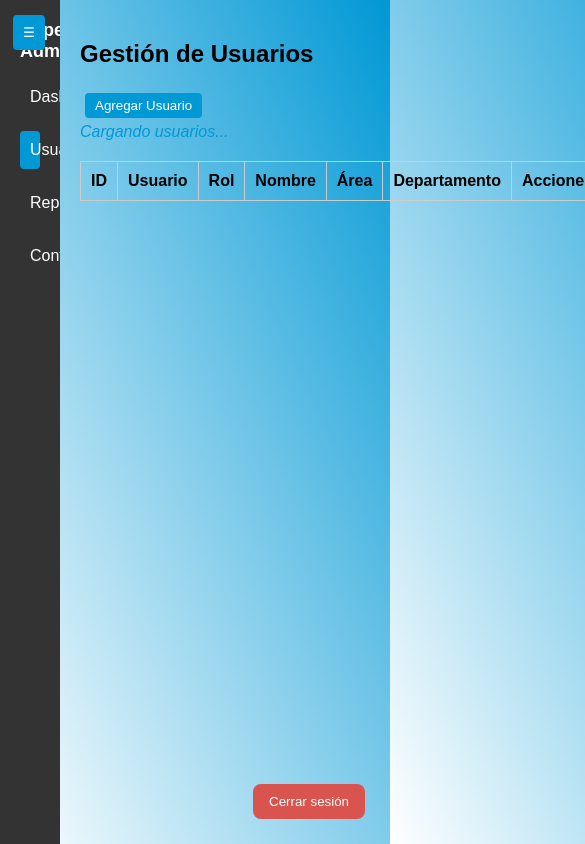
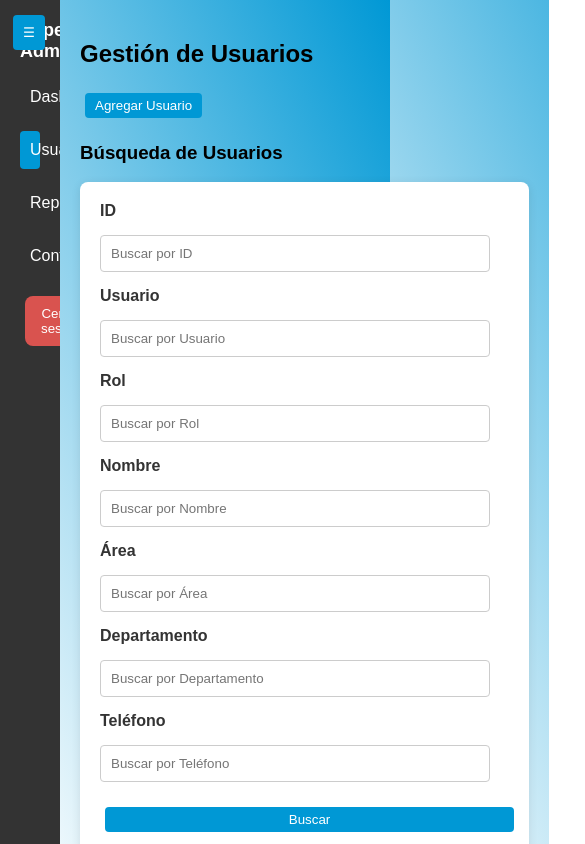
Before and after one commit to dylanchos8/proyecto-vales, a plain HTML site: page superadmin.html in a window 390 px wide. Both pictures are taken after a click on the link "Usuarios". Shown: the top 844 px of the page, 585 px wide, since content can reach past the window. Drawn offline with Linux system fonts and the light colour scheme.

Commit message:
Enhance user management with search form and layout
Updated user management section with search functionality and improved layout.

```diff
--- a/superadmin.html
+++ b/superadmin.html
@@ -95,8 +95,61 @@
       button { padding: 5px 10px; margin: 5px; background: #0098d5; color: white; border: none; border-radius: 4px; cursor: pointer; }
       .modal { display: none; position: fixed; top: 0; left: 0; width: 100%; height: 100%; background: rgba(0,0,0,0.5); justify-content: center; align-items: center; }
       .modal-content { background: white; padding: 20px; border-radius: 8px; width: 400px; }
-      input, select { width: 100%; padding: 10px; margin: 10px 0; border: 1px solid #ccc; border-radius: 4px; }
+      input, select { width: 90%; padding: 10px; margin: 10px 0; border: 1px solid #ccc; border-radius: 4px; }
       .loading { color: #0098d5; font-style: italic; }
+
+      /* Estilos para el formulario de búsqueda */
+      #searchForm {
+      background: white;
+      padding: 20px;
+      border-radius: 8px;
+      box-shadow: 0 2px 10px rgba(0,0,0,0.1);
+      margin-bottom: 20px;
+      }
+
+      #searchForm label {
+      display: block;
+      margin-bottom: 5px;
+      font-weight: bold;
+      color: #333;
+      }
+      #searchForm input {
+      margin-bottom: 15px;
+      }
+      #searchForm button {
+      margin-right: 10px;
+      margin-top: 10px;
+      }
+
+      /* Responsive */
+      @media (max-width: 768px) {
+      .sidebar {
+      width: 60px;
+      }
+      .main-content {
+      margin-left: 60px;
+      }
+      .toggle-btn {
+      display: block;
+      }
+      #searchForm {
+      display: flex;
+      flex-direction: column;
+      }
+      #searchForm input, #searchForm select {
+      width: 90%%;
+      }
+      #searchForm button {
+      width: 100%;
+      margin-bottom: 10px;
+      }
+      table {
+      font-size: 14px;
+      }
+      th, td {
+      padding: 8px;
+      }
+    }
 
       /* Responsive */
       @media (max-width: 768px) {
@@ -118,8 +171,7 @@
         <li><a href="javascript:void(0)" onclick="showSection('reportes', this)">Reportes</a></li>
         <li><a href="javascript:void(0)" onclick="showSection('configuraciones', this)">Configuraciones</a></li>
       </ul>
-      <button onclick="cerrarSesion()" style="background-color:#d9534f; color:white; padding:10px 16px; border:none; border-radius:8px; cursor:pointer; position:fixed; bottom:20px; right:20px;">Cerrar sesión</button>
-    </div>
+      <button onclick="cerrarSesion()" style="background-color:#d9534f; color:white; padding:10px 16px; border:none; border-radius:8px; cursor:pointer; bottom:20px; right:20px;">Cerrar sesión</button>
     </div>
 
     <!-- Contenido Principal -->
@@ -128,14 +180,43 @@
       <!-- Sección Dashboard -->
       <div id="dashboard" class="section active">
         <h2>Dashboard</h2>
-        <p>Bienvenido al panel de Super Administrador. Aquí puedes ver estadísticas generales.</p>
+        <p>Bienvenido al panel de Super Administrador.</p>
         <!-- Agrega gráficos o widgets aquí -->
       </div>
 
-      <!-- Sección Usuarios -->
+     <!-- Sección Usuarios (actualizada) -->
      <div id="usuarios" class="section">
       <h2>Gestión de Usuarios</h2>
       <button onclick="showAddModal()">Agregar Usuario</button>
+
+      <!-- Formulario de Búsqueda -->
+      <h3>Búsqueda de Usuarios</h3>
+      <form id="searchForm" style="margin-bottom: 20px;">
+        <label>ID</label>
+        <input type="text" id="searchId" placeholder="Buscar por ID">
+
+        <label>Usuario</label>
+        <input type="text" id="searchUsuario" placeholder="Buscar por Usuario">
+
+        <label>Rol</label>
+        <input type="text" id="searchRol" placeholder="Buscar por Rol">
+
+        <label>Nombre</label>
+        <input type="text" id="searchNombre" placeholder="Buscar por Nombre">
+
+        <label>Área</label>
+        <input type="text" id="searchArea" placeholder="Buscar por Área">
+
+        <label>Departamento</label>
+        <input type="text" id="searchDepartamento" placeholder="Buscar por Departamento">
+
+        <label>Teléfono</label>
+        <input type="text" id="searchTelefono" placeholder="Buscar por Teléfono">
+
+        <button type="button" onclick="buscarUsuarios()">Buscar</button>
+        <button type="button" onclick="loadUsuarios()">Mostrar Todos</button>  <!-- Para resetear -->
+      </form>
+
   <div id="loadingIndicator" class="loading">Cargando usuarios...</div>
   <table id="usuariosTable">
     <thead>
@@ -156,14 +237,14 @@
       <!-- Sección Reportes -->
       <div id="reportes" class="section">
         <h2>Reportes</h2>
-        <p>Aquí puedes generar y ver reportes. (Contenido de ejemplo)</p>
+        <p>(contenido)</p>
         <!-- Agrega formularios o gráficos para reportes -->
       </div>
 
       <!-- Sección Configuraciones -->
       <div id="configuraciones" class="section">
         <h2>Configuraciones</h2>
-        <p>Ajusta configuraciones del sistema. (Contenido de ejemplo)</p>
+        <p>(contenido)</p>
         <!-- Agrega opciones de configuración -->
       </div>
 
@@ -357,6 +438,29 @@
     function closeModal() {
       document.getElementById('userModal').style.display = 'none';
     }
+
+    // Función para buscar usuarios
+    function buscarUsuarios() {
+      const filtros = {
+        id: document.getElementById('searchId').value.trim(),
+        usuario: document.getElementById('searchUsuario').value.trim(),
+        rol: document.getElementById('searchRol').value.trim(),
+        nombre: document.getElementById('searchNombre').value.trim(),
+        area: document.getElementById('searchArea').value.trim(),
+        departamento: document.getElementById('searchDepartamento').value.trim(),
+        telefono: document.getElementById('searchTelefono').value.trim()
+      };
+
+      google.script.run
+        .withSuccessHandler(function(resultados) {
+          displayUsuarios(resultados);
+        })
+        .withFailureHandler(function(error) {
+          alert('Error en búsqueda: ' + error);
+        })
+        .buscarUsuarios(filtros);
+    }
+    </script>
     </script>
 
   </body>
```
Lines whose indentation alone changed are shown as unchanged.
